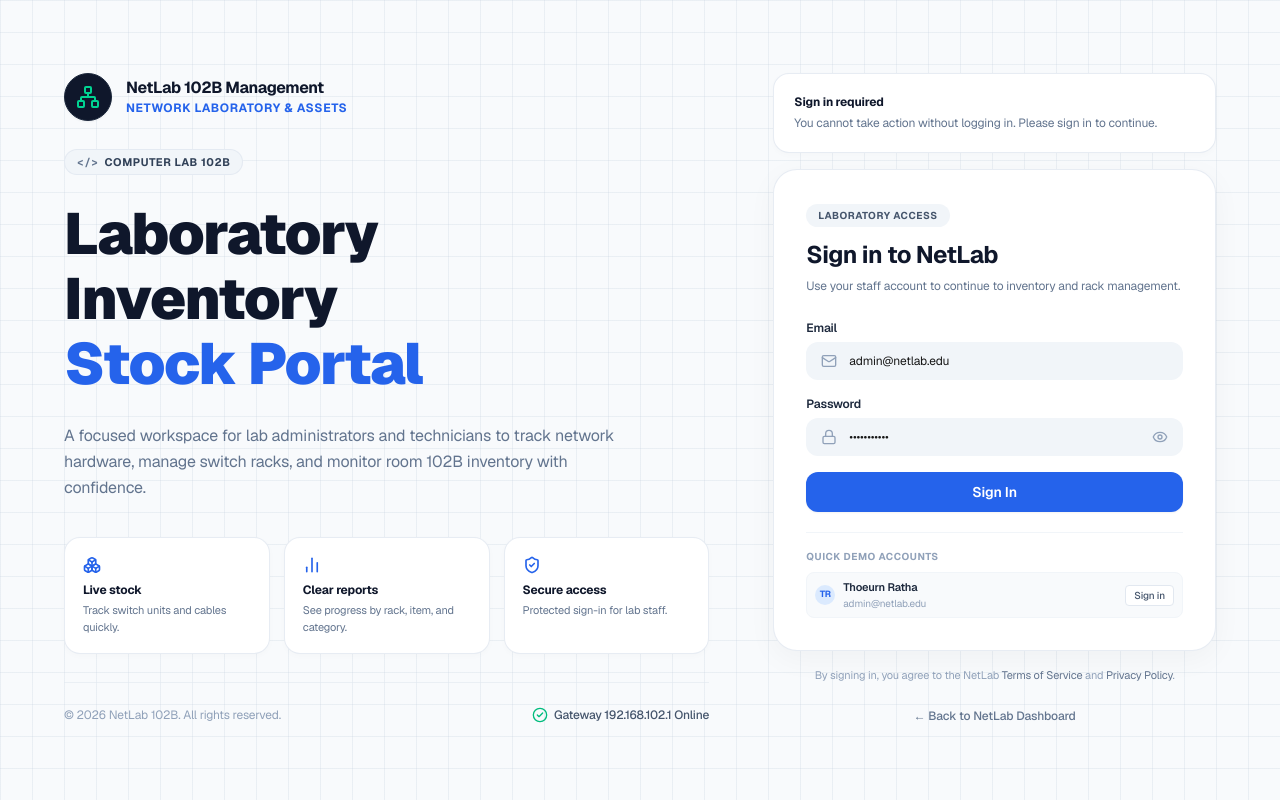
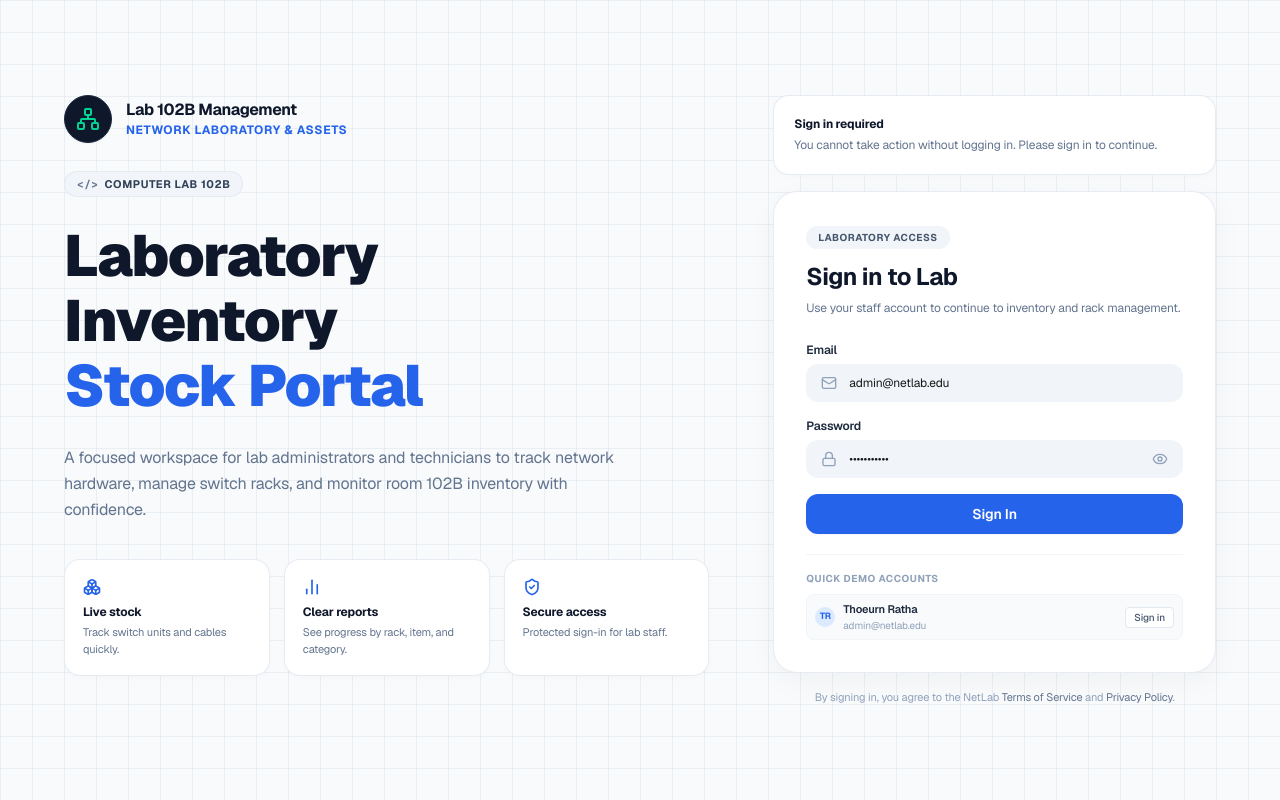
Before and after one commit to Ari-ICU/lab-stock, a Next.js app in the folder client/: page /login in a window 1280 px wide. Built offline with nearby package versions, Linux system fonts and the light colour scheme.

Commit message:
refactor: rebrand NetLab references to Lab on login page

```diff
--- a/client/src/app/login/page.tsx
+++ b/client/src/app/login/page.tsx
@@ -89,7 +89,7 @@ export default function LoginPage() {
               </div>
               <div>
                 <div className="font-bold text-slate-900 text-sm sm:text-base tracking-tight leading-tight">
-                  NetLab 102B Management
+                  Lab 102B Management
                 </div>
                 <div className="text-[#2563eb] font-bold text-xs uppercase tracking-wider mt-0.5">
                   NETWORK LABORATORY & ASSETS
@@ -164,15 +164,6 @@ export default function LoginPage() {
                 </div>
               </div>
             </div>
-
-            {/* Left Column Bottom Footer */}
-            <div className="flex items-center justify-between text-xs text-slate-400 pt-6 border-t border-slate-200/60">
-              <div>© 2026 NetLab 102B. All rights reserved.</div>
-              <div className="flex items-center gap-1.5 text-slate-600 font-medium text-xs">
-                <CheckCircle2 className="w-4 h-4 text-emerald-500" />
-                <span>Gateway 192.168.102.1 Online</span>
-              </div>
-            </div>
           </div>
 
           {/* ================= RIGHT COLUMN ================= */}
@@ -198,7 +189,7 @@ export default function LoginPage() {
 
               {/* Title & Subtitle */}
               <h2 className="text-2xl font-bold text-slate-900 tracking-tight">
-                Sign in to NetLab
+                Sign in to Lab
               </h2>
               <p className="text-xs text-slate-500 mt-1.5 mb-6 leading-relaxed">
                 Use your staff account to continue to inventory and rack management.
@@ -343,16 +334,6 @@ export default function LoginPage() {
               </span>
               .
             </div>
-
-            {/* Back to Dashboard Link */}
-            <div className="text-center pt-1">
-              <Link
-                href="/"
-                className="text-xs font-medium text-slate-500 hover:text-blue-600 transition-colors"
-              >
-                ← Back to NetLab Dashboard
-              </Link>
-            </div>
           </div>
         </div>
       </div>
```
